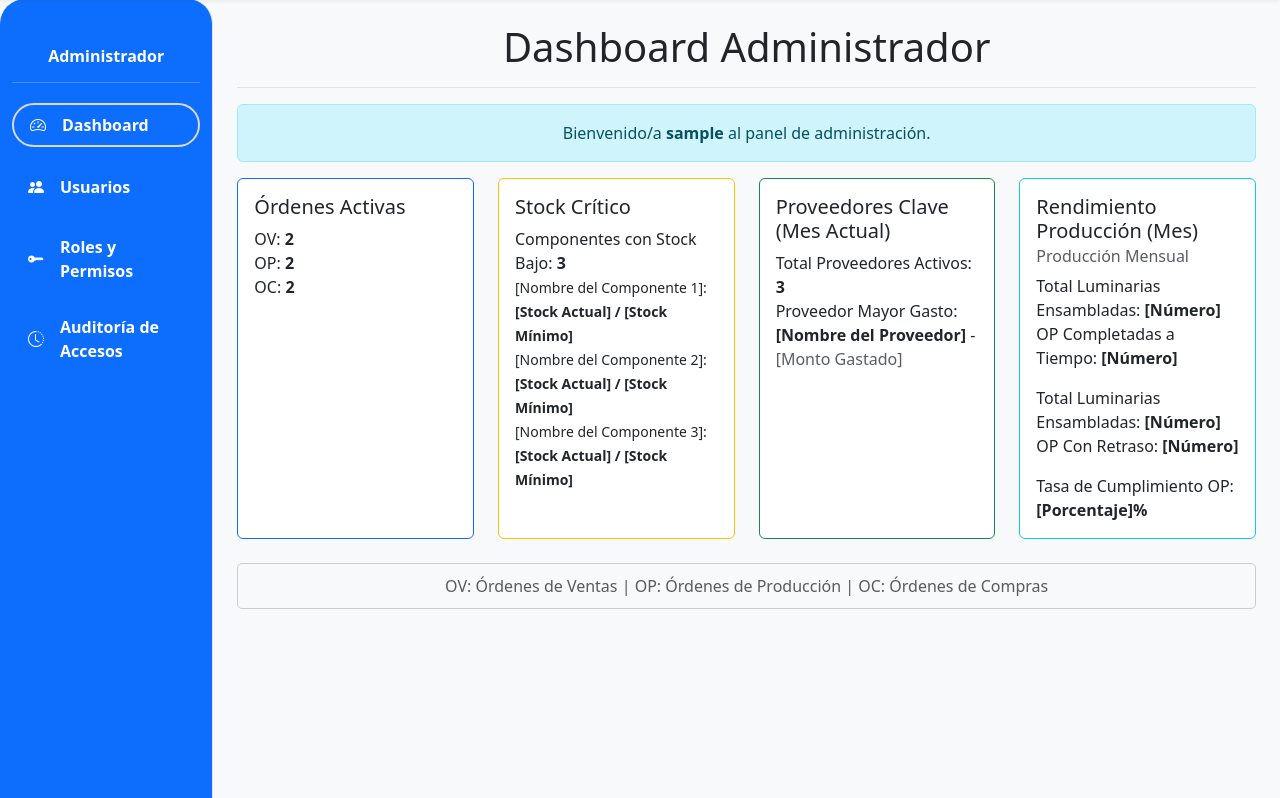
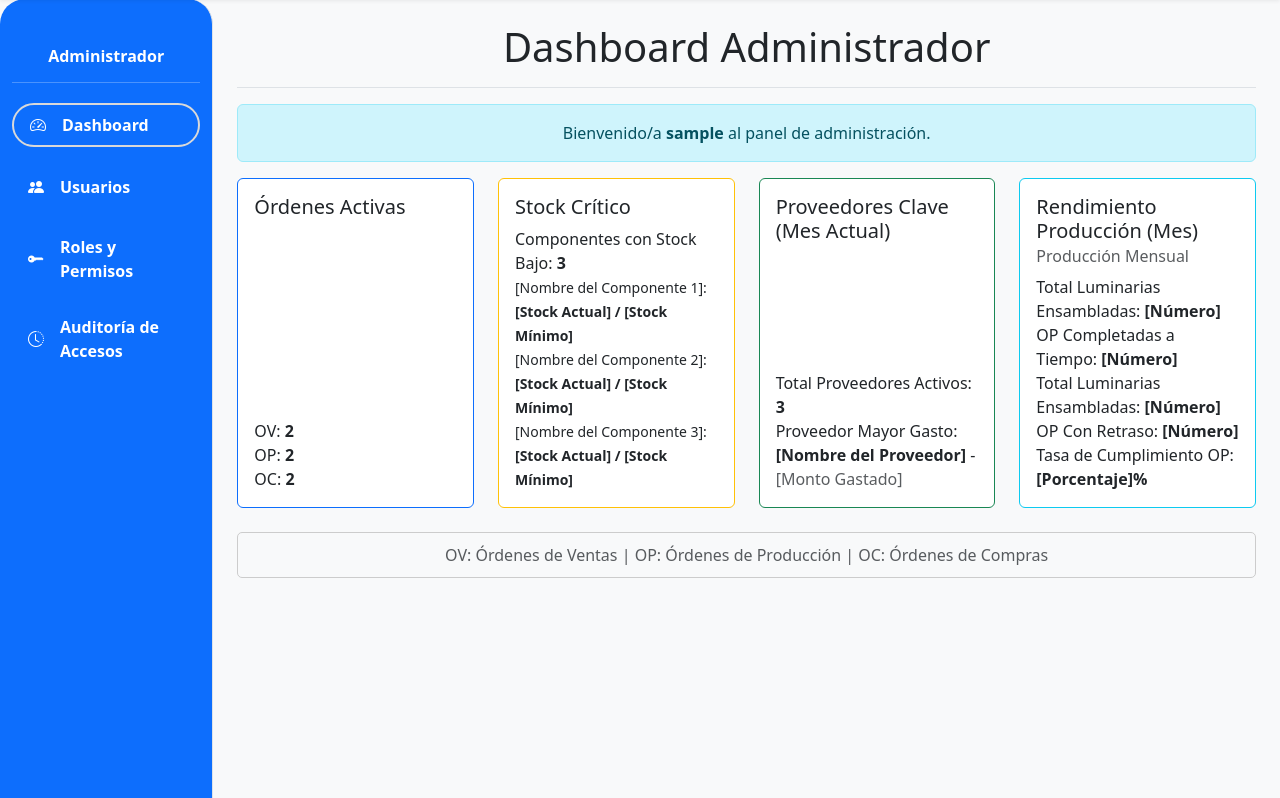
Before and after one commit to dgimenezdeveloper/TP_Desarrollo_Software, a Django app: page /App_Luminova/dashboard/ in a window 1280 px wide. Shown: the part 111-909 px from the top of the page. Run offline with Django 5.2, Linux system fonts and the light colour scheme; the visitor is signed in with stand-in values (Sample User, id 1); some libraries are stand-ins or nearby versions.

Commit message:
Se agregan estilos para tarjetas

```diff
--- a/App_Luminova/static/css/customized.css
+++ b/App_Luminova/static/css/customized.css
@@ -20,3 +20,21 @@ nav.sidebar .nav-link.custom-active-button.active {
 .sidebar .nav-link i {
     margin-right: 0.5rem; /* Espacio entre el icono y el texto */
 }
+
+/* Estilo para el contenedor de las tarjetas */
+.card {
+    display: flex;
+    flex-direction: column;
+    height: 100%; /* Esto hará que la tarjeta ocupe toda la altura de su fila */
+}
+
+.card-body {
+    flex-grow: 1; /* Esto hará que el cuerpo de la tarjeta crezca para ocupar el espacio restante */
+    display: flex;
+    flex-direction: column;
+    justify-content: space-between; /* Espacia el título y el texto de la descripción */
+}
+
+.card-text {
+    margin-bottom: 0; /* Elimina el margen inferior predeterminado del párrafo */
+}
```
